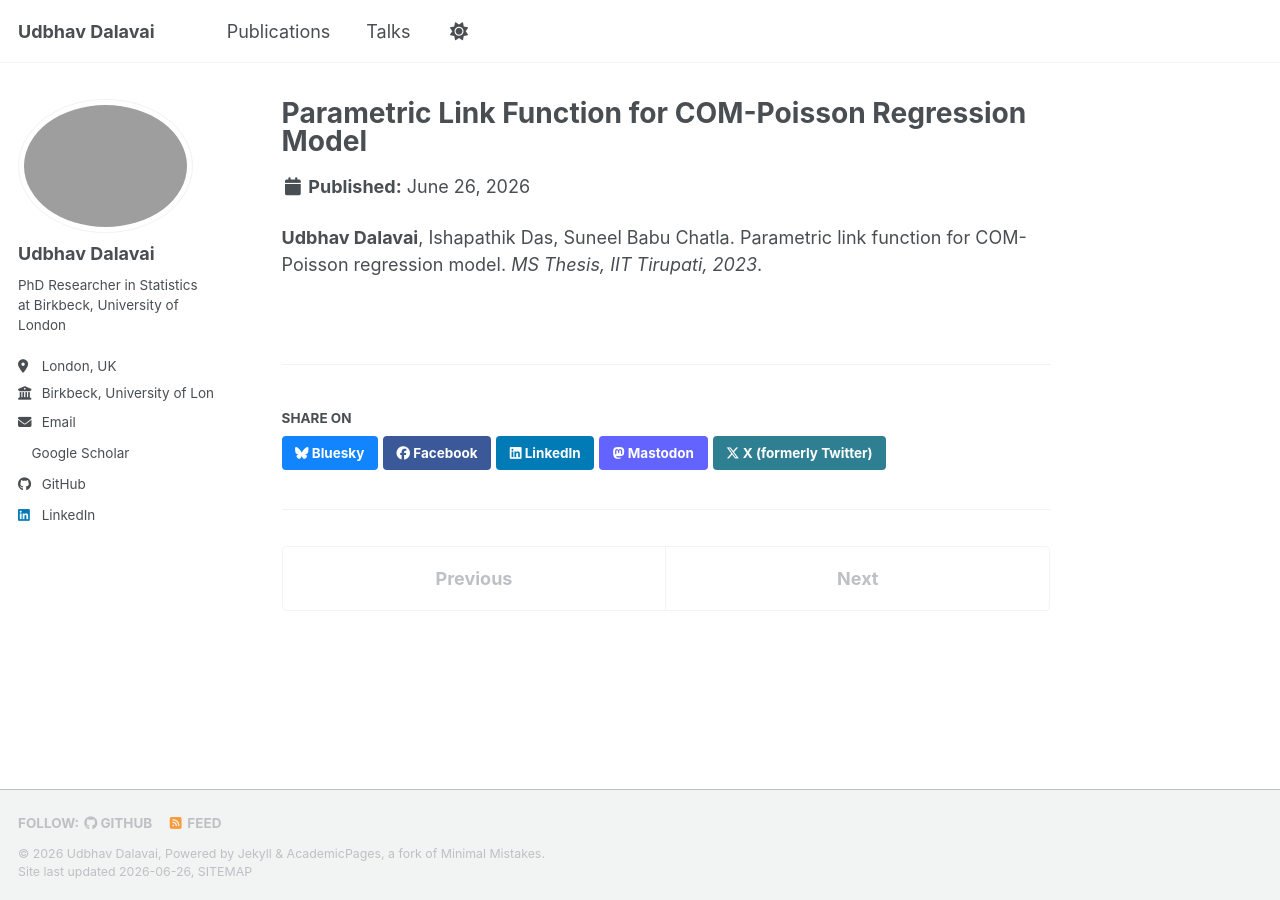
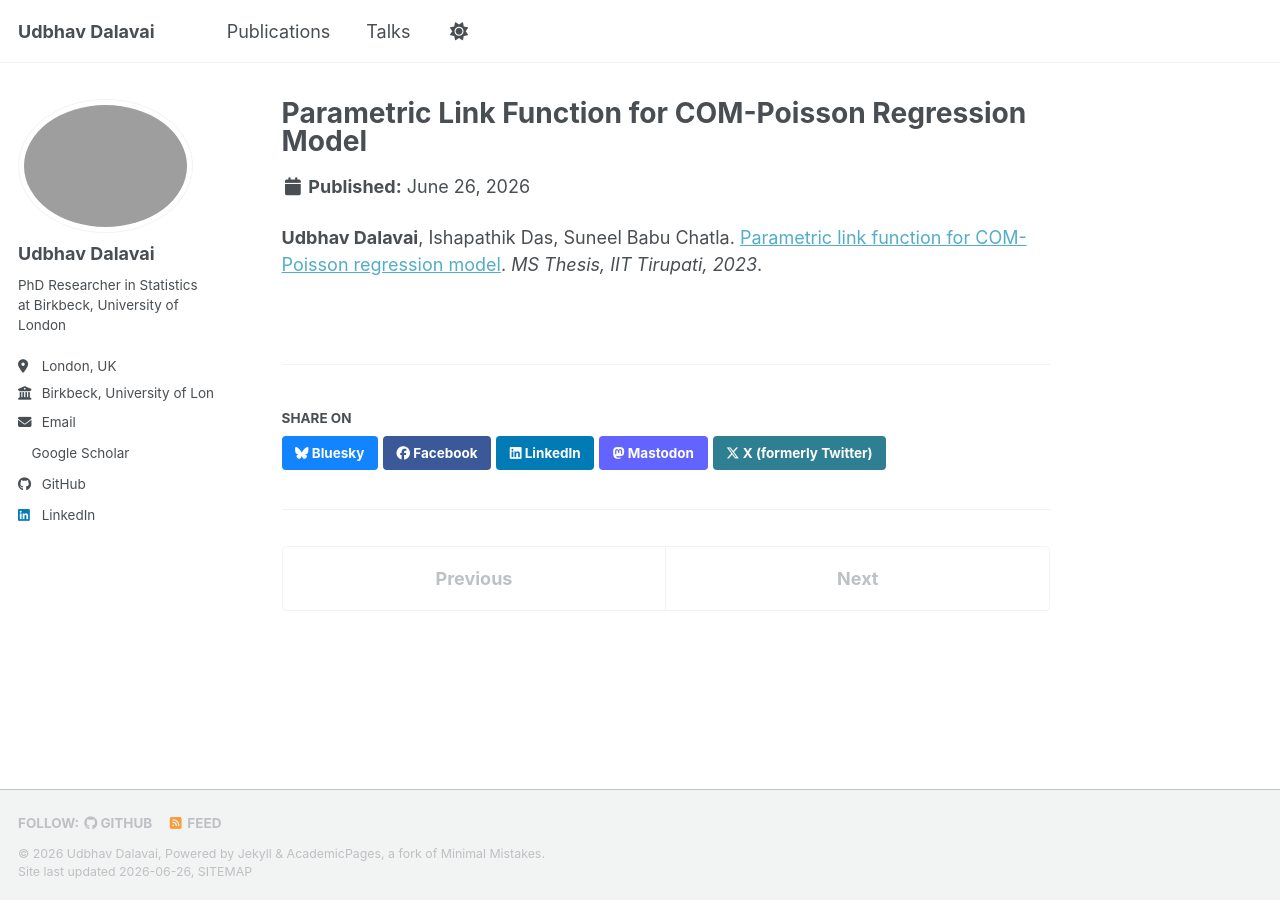
Before and after one commit to Udbhav-Dalavai/Udbhav-Dalavai.github.io, a Jekyll site: the page built from _publications/com-poisson-link.md, in a window 1280 px wide. Built offline with Jekyll 4.4.1, drawn with Linux system fonts in a browser that asks for light colours; a style sheet for code colours, icons or effects is not loaded; part of the change alters nothing that is shown.

```diff
--- a/_publications/com-poisson-link.md
+++ b/_publications/com-poisson-link.md
@@ -5,4 +5,4 @@ category: thesis
 permalink: /publication/2025-01-01-com-poisson-link
 ---
 
-**Udbhav Dalavai**, Ishapathik Das, Suneel Babu Chatla. Parametric link function for COM-Poisson regression model. *MS Thesis, IIT Tirupati, 2023*.
+**Udbhav Dalavai**, Ishapathik Das, Suneel Babu Chatla. [Parametric link function for COM-Poisson regression model](https://drive.google.com/file/d/1MivniK7mAVDCxS1SU71IrO-pT_9BE_ik/view?usp=sharing). *MS Thesis, IIT Tirupati, 2023*.
```
